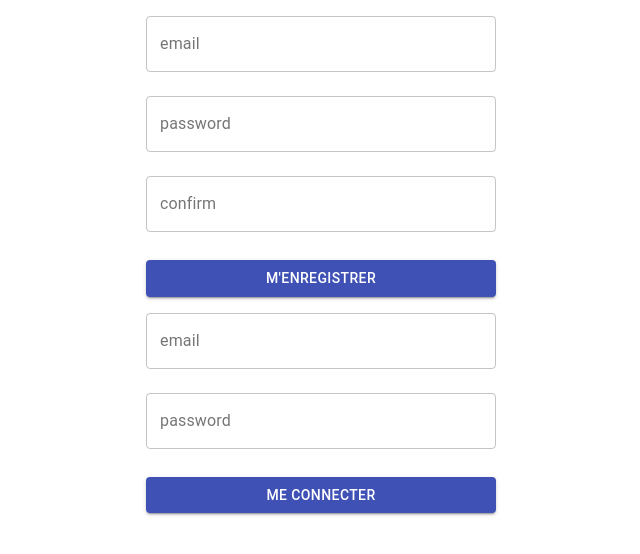
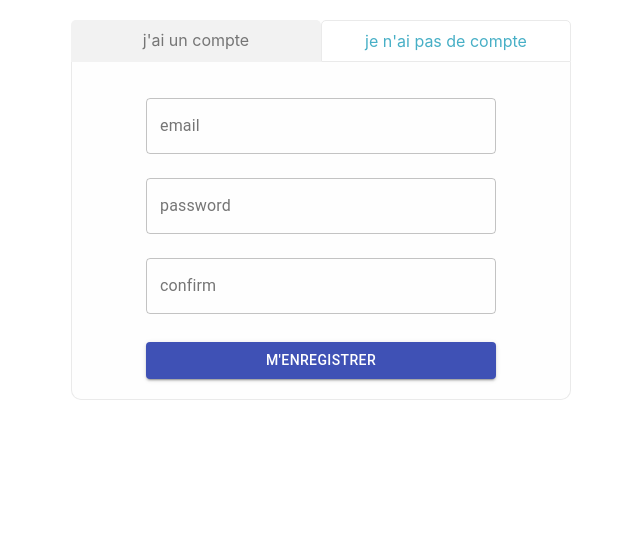
Before and after one commit to jamet-julien/react-form, a React app: page / in a window 1280 px wide. Shown: the top 554 px of the page, without its empty margins (319-959 px from the left). Built offline with nearby package versions, Linux system fonts and the light colour scheme; what validate would draw is missing.

Commit message:
feat(tabs): add Tabs component

```diff
--- a/src/Containers/App.css
+++ b/src/Containers/App.css
@@ -0,0 +1,5 @@
+.App {
+    width: 500px;
+    margin: auto;
+    margin-top: 20px;
+}
--- a/src/Containers/App.js
+++ b/src/Containers/App.js
@@ -1,13 +1,26 @@
 import React from "react";
-import RegistrationForm from "../Form/components/RegistrationForm";
-import LoginForm from "../Form/components/LoginForm";
 import "./App.css";
+
+import { Simple as Tabs } from "../Tabs/components";
+import { Registration, Login } from "../Form/components";
+
+const LOGIN = "LOGIN";
+const REGISTER = "REGISTER";
 
 function App() {
     return (
         <div className="App">
-            <RegistrationForm />
-            <LoginForm />
+            <Tabs>
+                <Tabs.Link filter={LOGIN}>j'ai un compte</Tabs.Link>
+                <Tabs.Link filter={REGISTER}>je n'ai pas de compte</Tabs.Link>
+
+                <Tabs.Panel filter={LOGIN}>
+                    <Login />
+                </Tabs.Panel>
+                <Tabs.Panel filter={REGISTER}>
+                    <Registration />
+                </Tabs.Panel>
+            </Tabs>
         </div>
     );
 }
--- /dev/null
+++ b/src/Form/components/index.js
@@ -0,0 +1,5 @@
+import RegistrationForm from "./RegistrationForm";
+import LoginForm from "./LoginForm";
+
+export const Registration = RegistrationForm;
+export const Login = LoginForm;
--- /dev/null
+++ b/src/Tabs/components/SimpleTabs/SimpleTabs.css
@@ -0,0 +1,26 @@
+.tabs {
+    background: #fefefe;
+    display: grid;
+    grid-template-columns: repeat(2, 1fr);
+    border-radius: 9px;
+    color: #757575;
+}
+.tabs_link {
+    padding: 10px;
+    text-align: center;
+    background: #f2f2f2;
+    border-radius: 5px 5px 0px 0px;
+    cursor: pointer;
+}
+.tabs_link.actif {
+    color: #47afc6;
+    background-color: #fff;
+    border: #eaeaea 1px solid;
+}
+.tabs_panel {
+    grid-column: span 2;
+    padding: 20px;
+    border: #eaeaea 1px solid;
+    border-top: 0px;
+    border-radius: 0px 0px 10px 10px;
+}
--- /dev/null
+++ b/src/Tabs/components/SimpleTabs/index.js
@@ -0,0 +1,35 @@
+import React from "react";
+
+import TabsData from "../../helpers/contextTabs";
+import { useLinkState, usePanelState } from "../../helpers/useTabs";
+
+import "./SimpleTabs.css";
+
+const className = isActive => "tabs_link " + (isActive ? "actif" : "");
+
+const Link = ({ filter, children }) => {
+    const { onClick, isActive } = useLinkState({ filter });
+    return (
+        <div onClick={onClick} className={className(isActive)}>
+            {children}
+        </div>
+    );
+};
+
+const Panel = ({ filter, children }) => {
+    const { isActive } = usePanelState({ filter });
+    return isActive ? <div className="tabs_panel">{children}</div> : null;
+};
+
+const SimpleTabs = ({ children, ...props }) => {
+    return (
+        <TabsData {...props}>
+            <div className="tabs">{children}</div>
+        </TabsData>
+    );
+};
+
+SimpleTabs.Link = Link;
+SimpleTabs.Panel = Panel;
+
+export default SimpleTabs;
--- /dev/null
+++ b/src/Tabs/components/index.js
@@ -0,0 +1,3 @@
+import SimpleForm from "./SimpleTabs";
+
+export const Simple = SimpleForm;
--- /dev/null
+++ b/src/Tabs/helpers/contextTabs.js
@@ -0,0 +1,16 @@
+import React, { useState } from "react";
+
+export const TabsContext = React.createContext();
+
+const Tabs = ({ state, children }) => {
+    const innerState = useState(null);
+    const [activeName, setActiveName] = state || innerState;
+
+    return (
+        <TabsContext.Provider value={{ activeName, setActiveName }}>
+            {children}
+        </TabsContext.Provider>
+    );
+};
+
+export default Tabs;
--- /dev/null
+++ b/src/Tabs/helpers/useTabs.js
@@ -0,0 +1,30 @@
+import { useContext, useCallback, useEffect, useMemo } from "react";
+
+import { TabsContext } from "./contextTabs";
+
+export const useLinkState = ({ filter }) => {
+    const { activeName, setActiveName } = useContext(TabsContext);
+
+    useEffect(() => {
+        if (activeName === null) setActiveName(filter);
+    }, [activeName, setActiveName, filter]);
+
+    const isActive = useMemo(() => activeName === filter, [activeName, filter]);
+
+    const onClick = useCallback(() => {
+        setActiveName(() => filter);
+    }, [filter, setActiveName]);
+
+    return {
+        onClick,
+        isActive
+    };
+};
+
+export const usePanelState = ({ filter }) => {
+    const { activeName } = useContext(TabsContext);
+    const isActive = useMemo(() => activeName === filter, [activeName, filter]);
+    return {
+        isActive
+    };
+};
```
